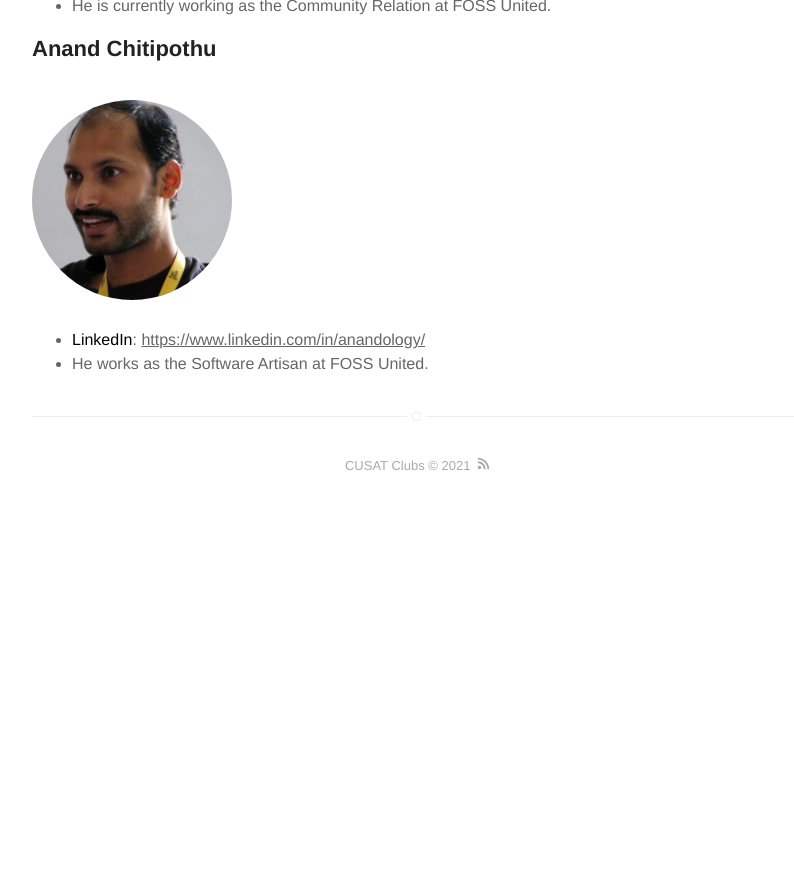
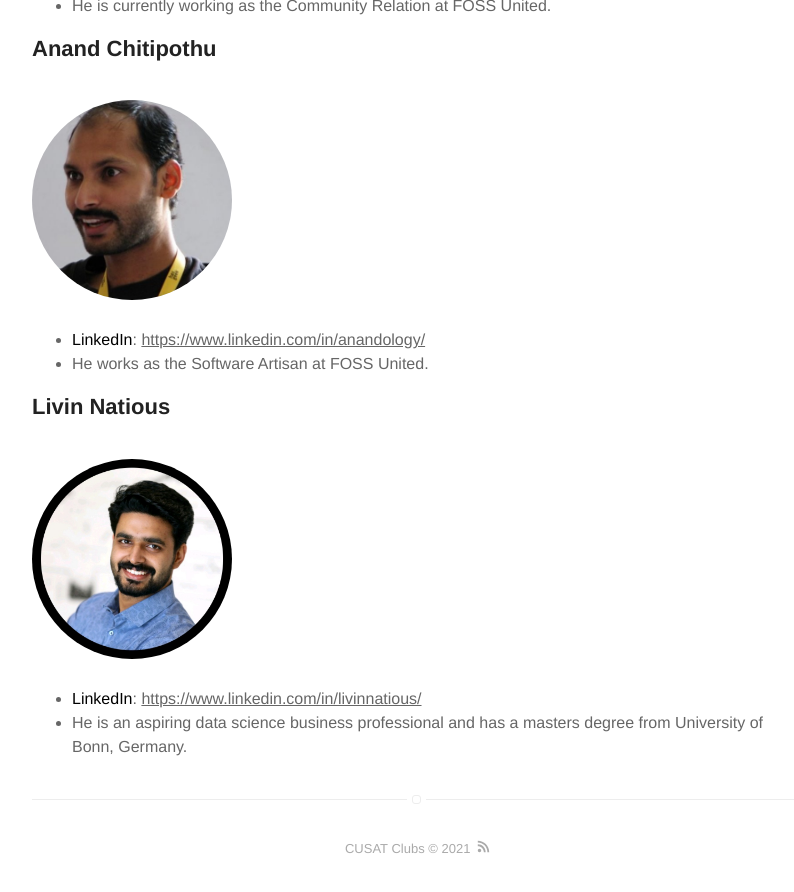
Before and after one commit to cusat-clubs/cusat-clubs.github.io, a Jekyll site: the page built from speakers.md, in a window 1280 px wide and 900 px high, scrolled down 4612 px. Shown: the top 892 px of the window, without its empty margins (223-1017 px from the left). Built offline with Jekyll 4.4.1, drawn with Linux system fonts in a browser that asks for light colours; before the commit the page ends 5129 px from its top, so only the background shows below that.

Commit message:
Updated Session 12 Speaker

```diff
--- a/speakers.md
+++ b/speakers.md
@@ -89,3 +89,10 @@
 
 - **LinkedIn**: <a style="color: #666;" href="https://www.linkedin.com/in/anandology/" target="_blank">https://www.linkedin.com/in/anandology/</a>
 - He works as the Software Artisan at FOSS United.
+
+## Livin Natious
+
+<img src="/assets/images/Livin Natious.JPG" width="200" height="200" style="border-radius: 100%; margin-top: 20px;">
+
+- **LinkedIn**: <a style="color: #666;" href="https://www.linkedin.com/in/livinnatious/" target="_blank">https://www.linkedin.com/in/livinnatious/</a>
+- He is an aspiring data science business professional and has a masters degree from University of Bonn, Germany.
```
Also changed, not shown: assets/images/Livin Natious.JPG (added).
